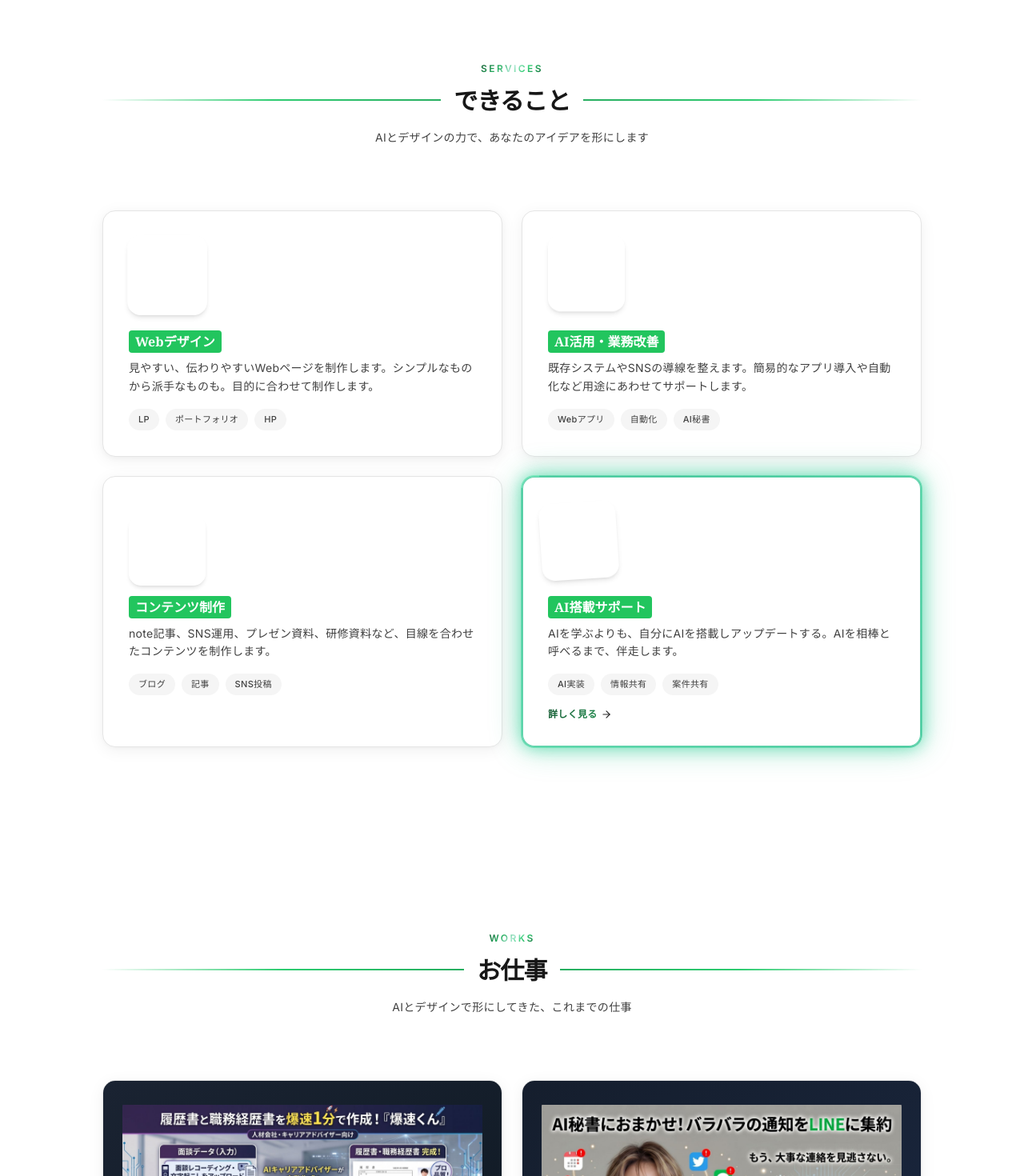
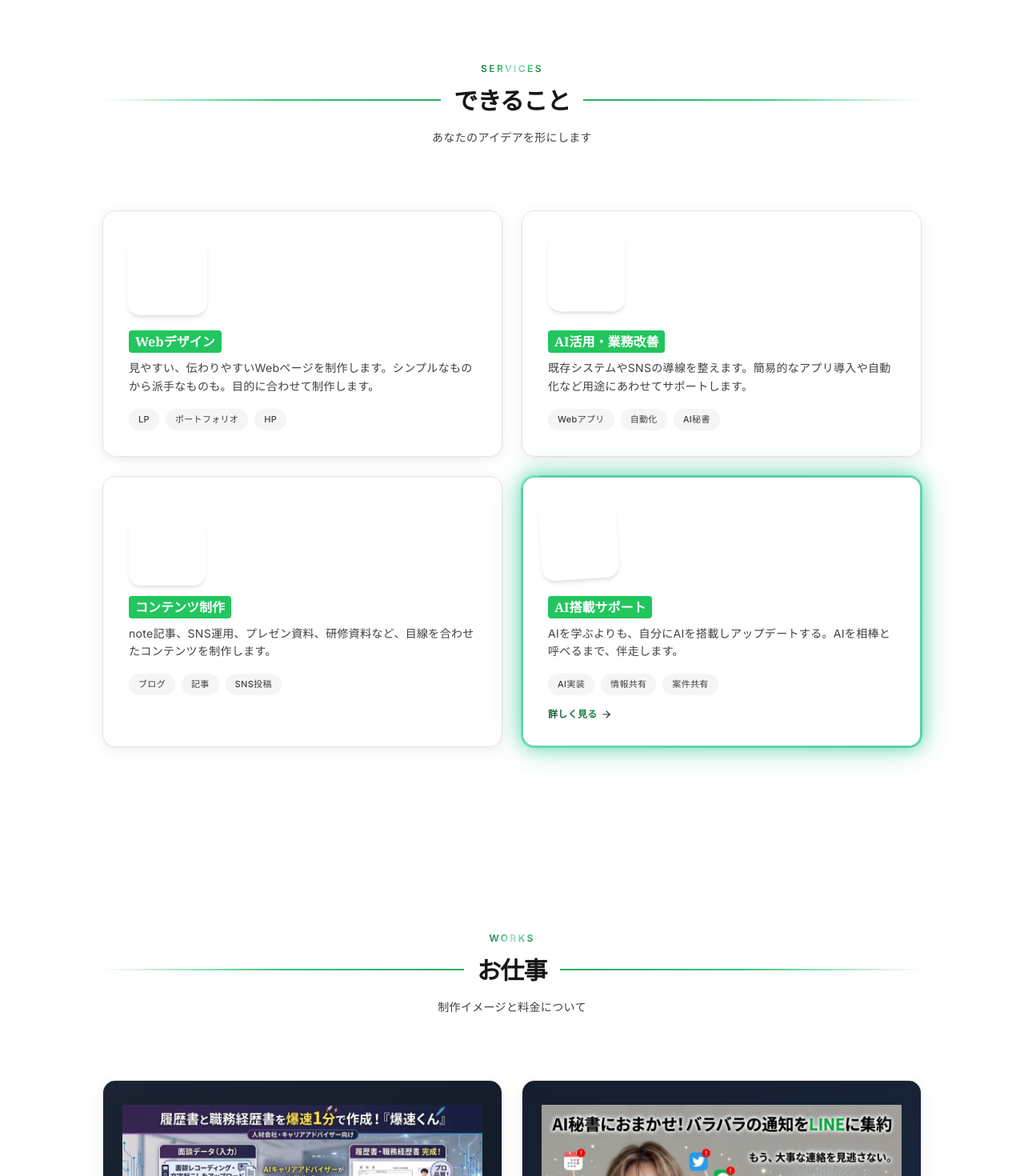
Before and after one commit to ogaignbr/morinomiyako-hp, a React (Vite) app: page / in a window 1280 px wide. Shown: the part 3895-5365 px from the top of the page at 80% size. Built offline with nearby package versions, Linux system fonts and the light colour scheme; grey boxes are pictures that could not be loaded.

Commit message:
トップページ文言を更新（Services/Works）
サービス紹介と実績紹介の見出し下テキストを、意図に合わせてより簡潔な表現へ差し替える。

Made-with: Cursor

```diff
--- a/src/components/Services.jsx
+++ b/src/components/Services.jsx
@@ -13,7 +13,7 @@ export default function Services() {
             <span className="title-reveal"><span className="title-reveal-inner">できること</span></span>
           </h2>
           <p className="mx-auto max-w-md text-sm leading-relaxed text-bluegray-600">
-            AIとデザインの力で、あなたのアイデアを形にします
+            あなたのアイデアを形にします
           </p>
         </div>
 
--- a/src/components/Works.jsx
+++ b/src/components/Works.jsx
@@ -20,7 +20,7 @@ export default function Works() {
             <span className="title-reveal"><span className="title-reveal-inner">お仕事</span></span>
           </h2>
           <p className="mx-auto max-w-md text-sm leading-relaxed text-bluegray-600">
-            AIとデザインで形にしてきた、これまでの仕事
+            制作イメージと料金について
           </p>
         </div>
 
```
